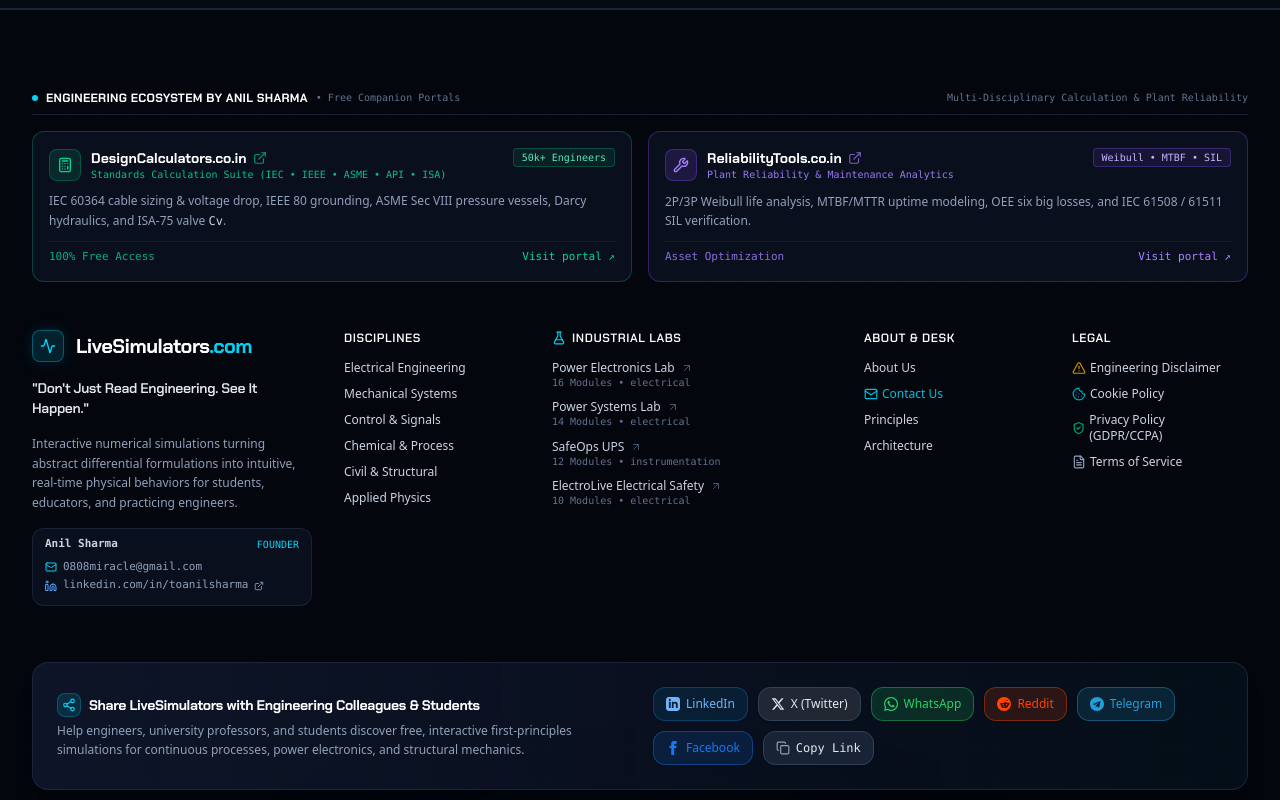
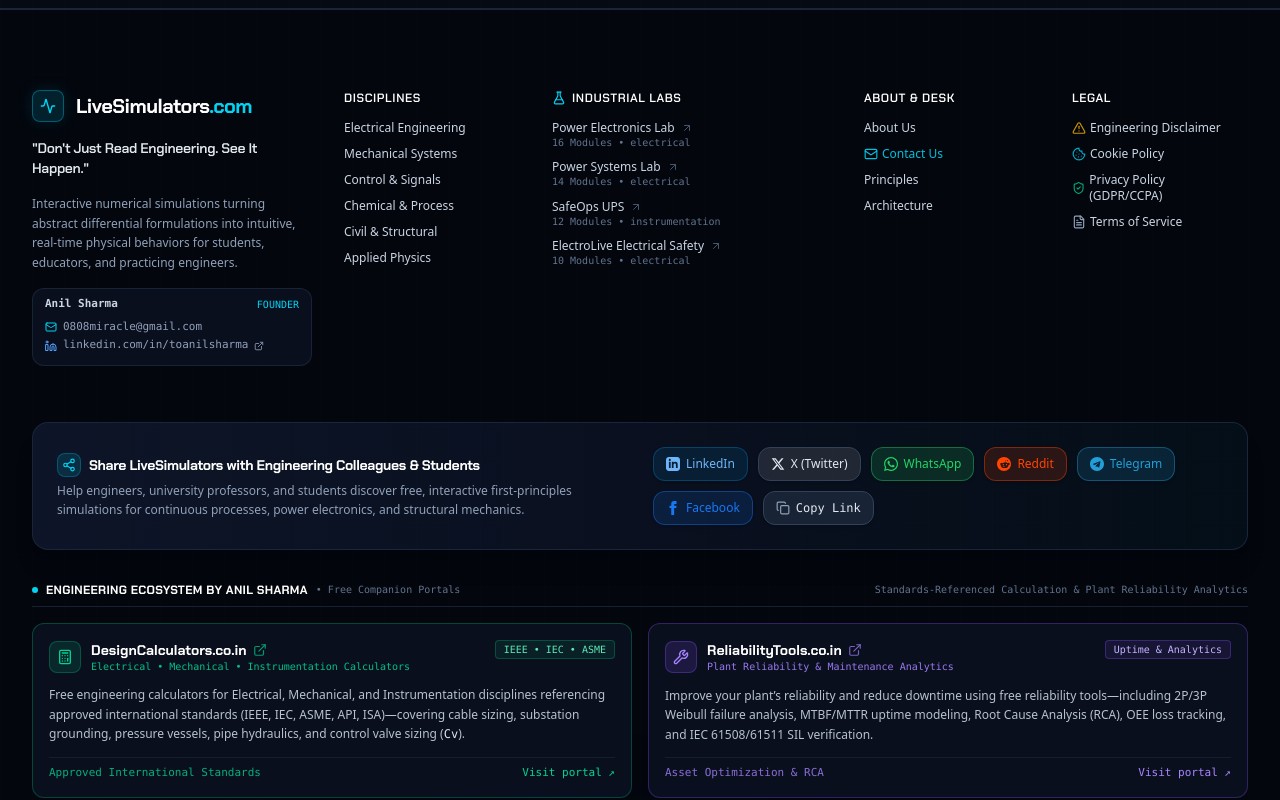
Before and after one commit to toanilsharma/livesimulators, a React (Vite) app: page / in a window 1280 px wide. Shown: the part 10320-11120 px from the top of the page. Built offline with nearby package versions, Linux system fonts and the light colour scheme.

Commit message:
Updated simulator corrections

```diff
--- a/src/components/Footer.tsx
+++ b/src/components/Footer.tsx
@@ -182,106 +182,6 @@
       {/* Main Footer Directory */}
       <div className="max-w-7xl mx-auto px-4 sm:px-6 lg:px-8 py-16 lg:py-20 relative z-10">
 
-
-        {/* Companion Engineering Platforms by Anil Sharma */}
-        <div className="mb-12">
-          <div className="flex items-center justify-between mb-4 pb-2 border-b border-slate-800/80">
-            <div className="flex items-center gap-2">
-              <span className="w-1.5 h-1.5 rounded-full bg-cyan-400" />
-              <span className="text-xs font-display font-bold text-white tracking-wide uppercase">
-                Engineering Ecosystem by Anil Sharma
-              </span>
-              <span className="text-[10px] font-mono text-slate-500 hidden sm:inline">• Free Companion Portals</span>
-            </div>
-            <span className="text-[10px] font-mono text-slate-500 hidden md:inline">
-              Multi-Disciplinary Calculation & Plant Reliability
-            </span>
-          </div>
-
-          <div className="grid grid-cols-1 md:grid-cols-2 gap-4">
-            {/* Card 1: DesignCalculators.co.in (Emerald / Cyan Highlight) */}
-            <a
-              href="https://designcalculators.co.in"
-              target="_blank"
-              rel="noopener noreferrer"
-              className="group relative p-4 rounded-xl bg-slate-900/60 hover:bg-slate-900/90 border border-emerald-500/30 hover:border-emerald-400/80 transition-all duration-200 flex flex-col justify-between gap-2.5 hover:shadow-[0_0_20px_rgba(16,185,129,0.12)]"
-            >
-              <div className="flex items-start justify-between gap-3">
-                <div className="flex items-center gap-2.5">
-                  <div className="w-8 h-8 rounded-lg bg-emerald-500/15 border border-emerald-500/30 flex items-center justify-center text-emerald-400 shrink-0 group-hover:scale-105 transition-transform">
-                    <Calculator className="w-4 h-4 text-emerald-400" />
-                  </div>
-                  <div>
-                    <div className="flex items-center gap-1.5">
-                      <span className="font-display font-bold text-sm text-white group-hover:text-emerald-300 transition-colors">
-                        DesignCalculators.co.in
-                      </span>
-                      <ExternalLink className="w-3.5 h-3.5 text-emerald-400 opacity-70 group-hover:opacity-100 group-hover:translate-x-0.5 group-hover:-translate-y-0.5 transition-all" />
-                    </div>
-                    <span className="text-[10px] font-mono text-emerald-400/90 block">
-                      Standards Calculation Suite (IEC • IEEE • ASME • API • ISA)
-                    </span>
-                  </div>
-                </div>
-                <span className="px-2 py-0.5 rounded text-[10px] font-mono font-medium bg-emerald-500/10 text-emerald-300 border border-emerald-500/30 shrink-0">
-                  50k+ Engineers
-                </span>
-              </div>
-
-              <p className="text-xs text-slate-400 leading-relaxed">
-                IEC 60364 cable sizing & voltage drop, IEEE 80 grounding, ASME Sec VIII pressure vessels, Darcy hydraulics, and ISA-75 valve <span className="font-mono text-slate-300">Cv</span>.
-              </p>
-
-              <div className="flex items-center justify-between text-[11px] font-mono text-slate-400 pt-2 border-t border-slate-800/60">
-                <span className="text-emerald-400/80">100% Free Access</span>
-                <span className="text-emerald-400 font-medium group-hover:underline flex items-center gap-1">
-                  Visit portal ↗
-                </span>
-              </div>
-            </a>
-
-            {/* Card 2: ReliabilityTools.co.in (Violet / Fuchsia Highlight) */}
-            <a
-              href="https://reliabilitytools.co.in"
-              target="_blank"
-              rel="noopener noreferrer"
-              className="group relative p-4 rounded-xl bg-slate-900/60 hover:bg-slate-900/90 border border-violet-500/30 hover:border-violet-400/80 transition-all duration-200 flex flex-col justify-between gap-2.5 hover:shadow-[0_0_20px_rgba(139,92,246,0.12)]"
-            >
-              <div className="flex items-start justify-between gap-3">
-                <div className="flex items-center gap-2.5">
-                  <div className="w-8 h-8 rounded-lg bg-violet-500/15 border border-violet-500/30 flex items-center justify-center text-violet-400 shrink-0 group-hover:scale-105 transition-transform">
-                    <Wrench className="w-4 h-4 text-violet-400" />
-                  </div>
-                  <div>
-                    <div className="flex items-center gap-1.5">
-                      <span className="font-display font-bold text-sm text-white group-hover:text-violet-300 transition-colors">
-                        ReliabilityTools.co.in
-                      </span>
-                      <ExternalLink className="w-3.5 h-3.5 text-violet-400 opacity-70 group-hover:opacity-100 group-hover:translate-x-0.5 group-hover:-translate-y-0.5 transition-transform" />
-                    </div>
-                    <span className="text-[10px] font-mono text-violet-400/90 block">
-                      Plant Reliability & Maintenance Analytics
-                    </span>
-                  </div>
-                </div>
-                <span className="px-2 py-0.5 rounded text-[10px] font-mono font-medium bg-violet-500/10 text-violet-300 border border-violet-500/30 shrink-0">
-                  Weibull • MTBF • SIL
-                </span>
-              </div>
-
-              <p className="text-xs text-slate-400 leading-relaxed">
-                2P/3P Weibull life analysis, MTBF/MTTR uptime modeling, OEE six big losses, and IEC 61508 / 61511 SIL verification.
-              </p>
-
-              <div className="flex items-center justify-between text-[11px] font-mono text-slate-400 pt-2 border-t border-slate-800/60">
-                <span className="text-violet-400/80">Asset Optimization</span>
-                <span className="text-violet-400 font-medium group-hover:underline flex items-center gap-1">
-                  Visit portal ↗
-                </span>
-              </div>
-            </a>
-          </div>
-        </div>
 
         <div className="grid grid-cols-1 md:grid-cols-2 lg:grid-cols-12 gap-10 lg:gap-8">
 
@@ -640,6 +540,106 @@
           </div>
         </div>
 
+        {/* Companion Engineering Platforms by Anil Sharma (Side-by-Side in Row) */}
+        <div className="mt-8">
+          <div className="flex items-center justify-between mb-4 pb-2 border-b border-slate-800/80">
+            <div className="flex items-center gap-2">
+              <span className="w-1.5 h-1.5 rounded-full bg-cyan-400" />
+              <span className="text-xs font-display font-bold text-white tracking-wide uppercase">
+                Engineering Ecosystem by Anil Sharma
+              </span>
+              <span className="text-[10px] font-mono text-slate-500 hidden sm:inline">• Free Companion Portals</span>
+            </div>
+            <span className="text-[10px] font-mono text-slate-500 hidden md:inline">
+              Standards-Referenced Calculation & Plant Reliability Analytics
+            </span>
+          </div>
+
+          <div className="grid grid-cols-1 md:grid-cols-2 gap-4">
+            {/* Card 1: DesignCalculators.co.in (Emerald / Cyan Highlight) */}
+            <a
+              href="https://designcalculators.co.in"
+              target="_blank"
+              rel="noopener noreferrer"
+              className="group relative p-4 rounded-xl bg-slate-900/60 hover:bg-slate-900/90 border border-emerald-500/30 hover:border-emerald-400/80 transition-all duration-200 flex flex-col justify-between gap-3 hover:shadow-[0_0_20px_rgba(16,185,129,0.12)]"
+            >
+              <div className="flex items-start justify-between gap-3">
+                <div className="flex items-center gap-2.5">
+                  <div className="w-8 h-8 rounded-lg bg-emerald-500/15 border border-emerald-500/30 flex items-center justify-center text-emerald-400 shrink-0 group-hover:scale-105 transition-transform">
+                    <Calculator className="w-4 h-4 text-emerald-400" />
+                  </div>
+                  <div>
+                    <div className="flex items-center gap-1.5">
+                      <span className="font-display font-bold text-sm text-white group-hover:text-emerald-300 transition-colors">
+                        DesignCalculators.co.in
+                      </span>
+                      <ExternalLink className="w-3.5 h-3.5 text-emerald-400 opacity-70 group-hover:opacity-100 group-hover:translate-x-0.5 group-hover:-translate-y-0.5 transition-all" />
+                    </div>
+                    <span className="text-[10px] font-mono text-emerald-400/90 block">
+                      Electrical • Mechanical • Instrumentation Calculators
+                    </span>
+                  </div>
+                </div>
+                <span className="px-2 py-0.5 rounded text-[10px] font-mono font-medium bg-emerald-500/10 text-emerald-300 border border-emerald-500/30 shrink-0">
+                  IEEE • IEC • ASME
+                </span>
+              </div>
+
+              <p className="text-xs text-slate-300/90 leading-relaxed">
+                Free engineering calculators for Electrical, Mechanical, and Instrumentation disciplines referencing approved international standards (IEEE, IEC, ASME, API, ISA)—covering cable sizing, substation grounding, pressure vessels, pipe hydraulics, and control valve sizing (<span className="font-mono text-slate-200">Cv</span>).
+              </p>
+
+              <div className="flex items-center justify-between text-[11px] font-mono text-slate-400 pt-2 border-t border-slate-800/60">
+                <span className="text-emerald-400/80">Approved International Standards</span>
+                <span className="text-emerald-400 font-medium group-hover:underline flex items-center gap-1">
+                  Visit portal ↗
+                </span>
+              </div>
+            </a>
+
+            {/* Card 2: ReliabilityTools.co.in (Violet / Fuchsia Highlight) */}
+            <a
+              href="https://reliabilitytools.co.in"
+              target="_blank"
+              rel="noopener noreferrer"
+              className="group relative p-4 rounded-xl bg-slate-900/60 hover:bg-slate-900/90 border border-violet-500/30 hover:border-violet-400/80 transition-all duration-200 flex flex-col justify-between gap-3 hover:shadow-[0_0_20px_rgba(139,92,246,0.12)]"
+            >
+              <div className="flex items-start justify-between gap-3">
+                <div className="flex items-center gap-2.5">
+                  <div className="w-8 h-8 rounded-lg bg-violet-500/15 border border-violet-500/30 flex items-center justify-center text-violet-400 shrink-0 group-hover:scale-105 transition-transform">
+                    <Wrench className="w-4 h-4 text-violet-400" />
+                  </div>
+                  <div>
+                    <div className="flex items-center gap-1.5">
+                      <span className="font-display font-bold text-sm text-white group-hover:text-violet-300 transition-colors">
+                        ReliabilityTools.co.in
+                      </span>
+                      <ExternalLink className="w-3.5 h-3.5 text-violet-400 opacity-70 group-hover:opacity-100 group-hover:translate-x-0.5 group-hover:-translate-y-0.5 transition-transform" />
+                    </div>
+                    <span className="text-[10px] font-mono text-violet-400/90 block">
+                      Plant Reliability & Maintenance Analytics
+                    </span>
+                  </div>
+                </div>
+                <span className="px-2 py-0.5 rounded text-[10px] font-mono font-medium bg-violet-500/10 text-violet-300 border border-violet-500/30 shrink-0">
+                  Uptime & Analytics
+                </span>
+              </div>
+
+              <p className="text-xs text-slate-300/90 leading-relaxed">
+                Improve your plant’s reliability and reduce downtime using free reliability tools—including 2P/3P Weibull failure analysis, MTBF/MTTR uptime modeling, Root Cause Analysis (RCA), OEE loss tracking, and IEC 61508/61511 SIL verification.
+              </p>
+
+              <div className="flex items-center justify-between text-[11px] font-mono text-slate-400 pt-2 border-t border-slate-800/60">
+                <span className="text-violet-400/80">Asset Optimization & RCA</span>
+                <span className="text-violet-400 font-medium group-hover:underline flex items-center gap-1">
+                  Visit portal ↗
+                </span>
+              </div>
+            </a>
+          </div>
+        </div>
+
         {/* Small Educational-Purpose Statement (Subtle, Not Visually Dominant) */}
         <div className="mt-10 pt-8 border-t border-slate-900 text-[11px] text-slate-500 font-sans leading-relaxed max-w-4xl">
           <p>
```
